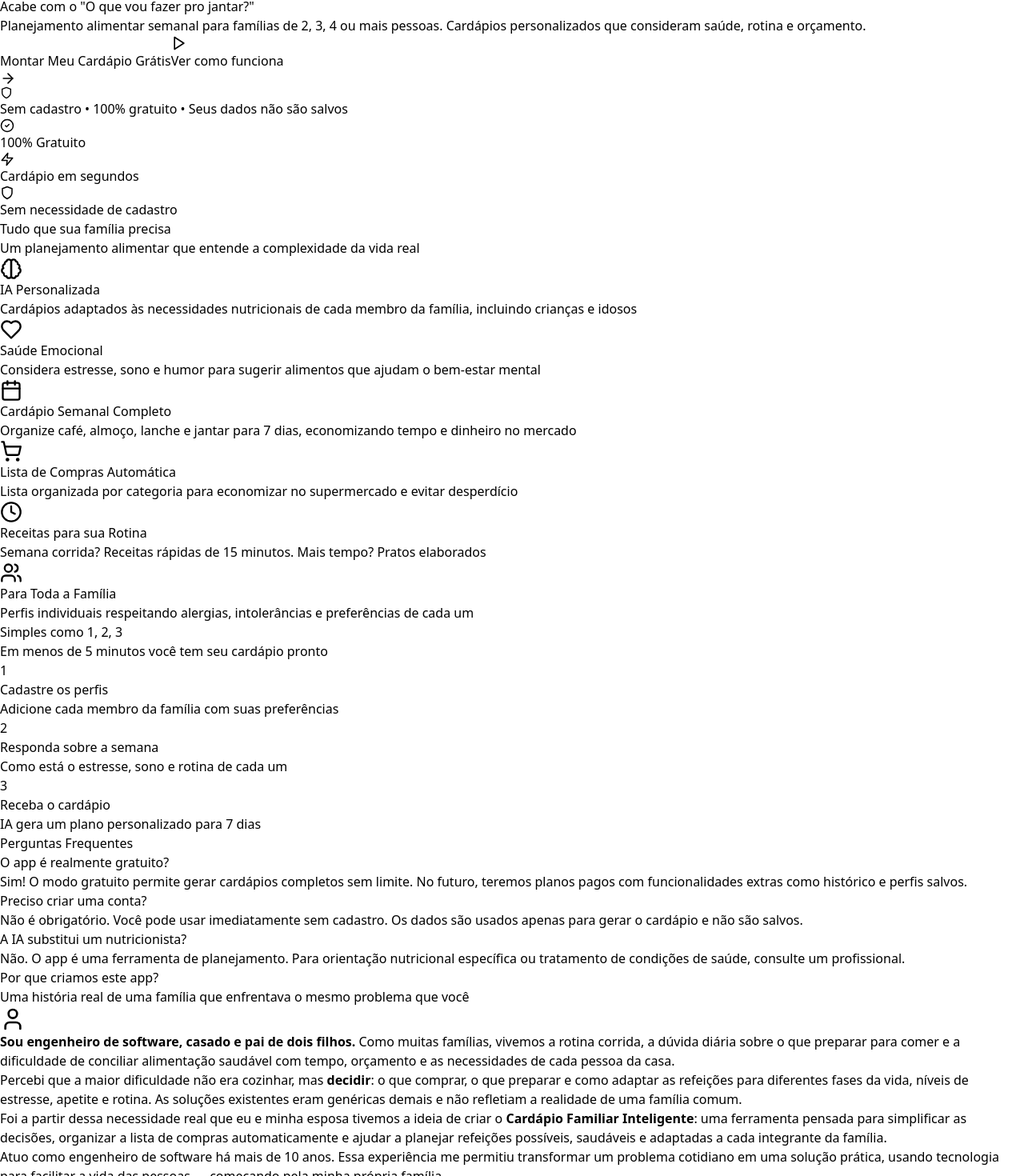
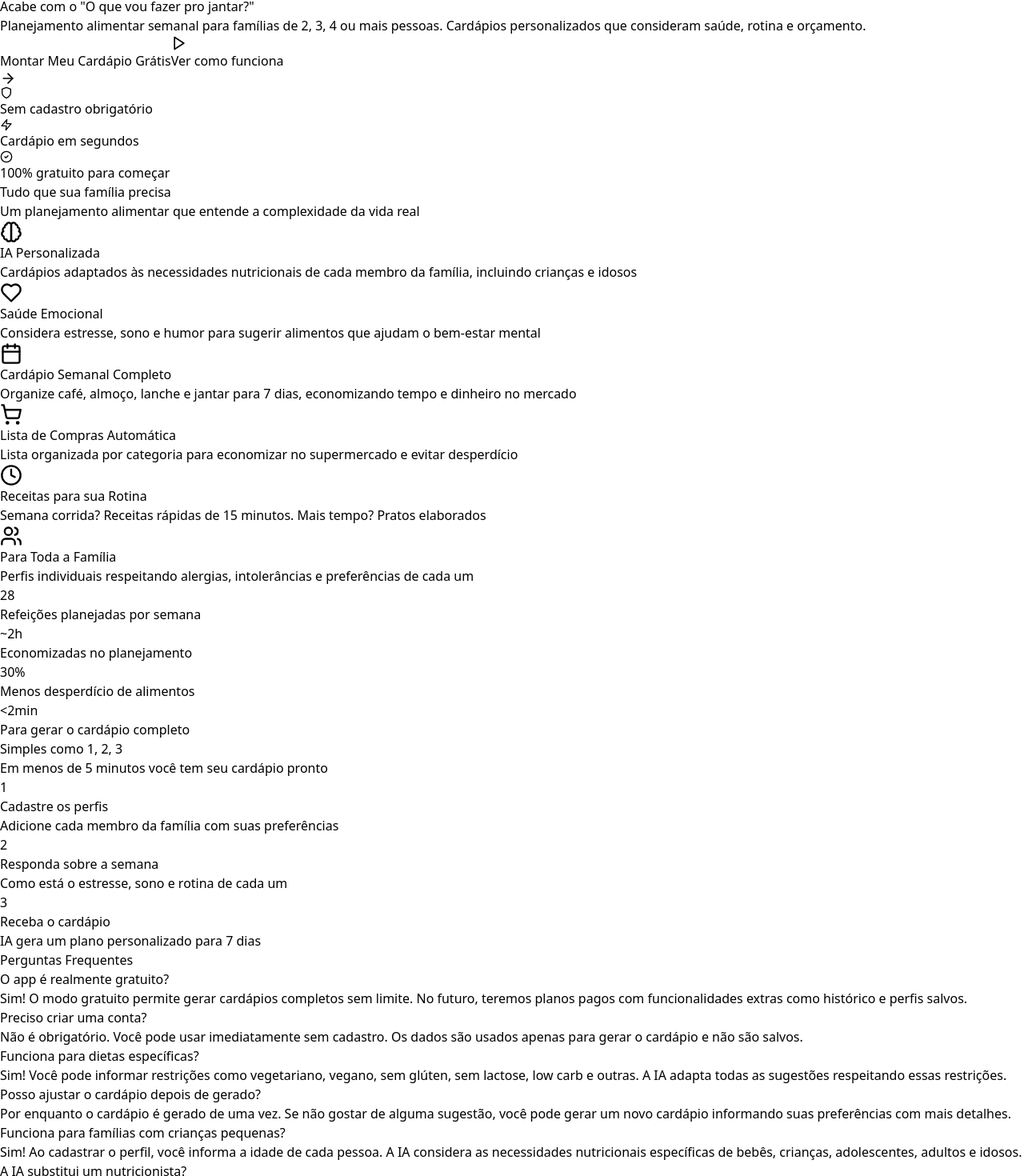
Before and after one commit to awernek/cardapio-familiar-inteligente, a React (Vite) app: page / in a window 1280 px wide. Shown: the part 120-1590 px from the top of the page at 80% size. Built offline with nearby package versions, Linux system fonts and the light colour scheme; no server answers.

Commit message:
feat(landing): melhorias visuais - FAQ expandido, stats, animacoes

```diff
--- a/src/components/LandingPage.jsx
+++ b/src/components/LandingPage.jsx
@@ -125,8 +125,20 @@ export const LandingPage = ({ onStartTrial, onLogin }) => {
       answer: "Não é obrigatório. Você pode usar imediatamente sem cadastro. Os dados são usados apenas para gerar o cardápio e não são salvos."
     },
     {
+      question: "Funciona para dietas específicas?",
+      answer: "Sim! Você pode informar restrições como vegetariano, vegano, sem glúten, sem lactose, low carb e outras. A IA adapta todas as sugestões respeitando essas restrições."
+    },
+    {
+      question: "Posso ajustar o cardápio depois de gerado?",
+      answer: "Por enquanto o cardápio é gerado de uma vez. Se não gostar de alguma sugestão, você pode gerar um novo cardápio informando suas preferências com mais detalhes."
+    },
+    {
+      question: "Funciona para famílias com crianças pequenas?",
+      answer: "Sim! Ao cadastrar o perfil, você informa a idade de cada pessoa. A IA considera as necessidades nutricionais específicas de bebês, crianças, adolescentes, adultos e idosos."
+    },
+    {
       question: "A IA substitui um nutricionista?",
-      answer: "Não. O app é uma ferramenta de planejamento. Para orientação nutricional específica ou tratamento de condições de saúde, consulte um profissional."
+      answer: "Não. O app é uma ferramenta de planejamento para facilitar o dia a dia. Para orientação nutricional específica, tratamento de condições de saúde ou dietas terapêuticas, consulte um profissional."
     },
   ];
 
@@ -152,25 +164,25 @@ export const LandingPage = ({ onStartTrial, onLogin }) => {
       <main role="main">
       <section className="container mx-auto px-4 py-12 sm:py-20">
         <div className="max-w-4xl mx-auto text-center">
-          <div className="inline-flex items-center gap-2 bg-green-100 text-green-700 px-4 py-2 rounded-full text-sm font-medium mb-6">
-            <Zap size={16} />
+          <div className="inline-flex items-center gap-2 bg-green-100 text-green-700 px-4 py-2 rounded-full text-sm font-medium mb-6 animate-fade-in-up">
+            <Zap size={16} className="animate-float" />
             Powered by Inteligência Artificial
           </div>
 
-          <h1 className="text-4xl sm:text-5xl lg:text-6xl font-bold text-gray-900 mb-6 leading-tight">
+          <h1 className="text-4xl sm:text-5xl lg:text-6xl font-bold text-gray-900 mb-6 leading-tight animate-fade-in-up animation-delay-100">
             Acabe com o
             <span className="text-green-600"> "O que vou fazer pro jantar?"</span>
           </h1>
 
-          <p className="text-xl sm:text-2xl text-gray-600 mb-8 max-w-2xl mx-auto">
+          <p className="text-xl sm:text-2xl text-gray-600 mb-8 max-w-2xl mx-auto animate-fade-in-up animation-delay-200">
             Planejamento alimentar semanal para famílias de 2, 3, 4 ou mais pessoas.
             Cardápios personalizados que consideram saúde, rotina e orçamento.
           </p>
 
-          <div className="flex flex-col sm:flex-row gap-4 justify-center">
+          <div className="flex flex-col sm:flex-row gap-4 justify-center animate-fade-in-up animation-delay-300">
             <button
               onClick={onStartTrial}
-              className="inline-flex items-center justify-center gap-2 bg-green-600 text-white px-8 py-4 rounded-xl font-semibold text-lg hover:bg-green-700 transition-all hover:scale-105 shadow-lg shadow-green-200 focus:outline-none focus:ring-2 focus:ring-green-500 focus:ring-offset-2"
+              className="inline-flex items-center justify-center gap-2 bg-green-600 text-white px-8 py-4 rounded-xl font-semibold text-lg hover:bg-green-700 transition-all hover:scale-105 shadow-lg shadow-green-200 focus:outline-none focus:ring-2 focus:ring-green-500 focus:ring-offset-2 btn-shine"
               aria-label="Começar a usar o aplicativo gratuitamente"
             >
               Montar Meu Cardápio Grátis
@@ -178,7 +190,7 @@ export const LandingPage = ({ onStartTrial, onLogin }) => {
             </button>
             <button
               onClick={() => setShowDemo(true)}
-              className="inline-flex items-center justify-center gap-2 bg-white text-gray-700 px-8 py-4 rounded-xl font-semibold text-lg hover:bg-gray-50 transition-colors border border-gray-200 focus:outline-none focus:ring-2 focus:ring-gray-500 focus:ring-offset-2"
+              className="inline-flex items-center justify-center gap-2 bg-white text-gray-700 px-8 py-4 rounded-xl font-semibold text-lg hover:bg-gray-50 transition-all border border-gray-200 focus:outline-none focus:ring-2 focus:ring-gray-500 focus:ring-offset-2 hover:scale-105"
               aria-label="Ver demonstração de como o aplicativo funciona"
             >
               <Play size={20} aria-hidden="true" />
@@ -186,27 +198,20 @@ export const LandingPage = ({ onStartTrial, onLogin }) => {
             </button>
           </div>
 
-          <p className="mt-6 text-sm text-gray-600 flex items-center justify-center gap-2">
-            <Shield size={16} />
-            Sem cadastro • 100% gratuito • Seus dados não são salvos
-          </p>
-        </div>
-      </section>
-
-      {/* Value Props */}
-      <section className="container mx-auto px-4 py-8">
-        <div className="flex flex-wrap items-center justify-center gap-6 sm:gap-10 text-gray-600 text-sm">
-          <div className="flex items-center gap-2">
-            <CheckCircle2 size={18} className="text-green-500" />
-            <span>100% Gratuito</span>
-          </div>
-          <div className="flex items-center gap-2">
-            <Zap size={18} className="text-yellow-500" />
-            <span>Cardápio em segundos</span>
-          </div>
-          <div className="flex items-center gap-2">
-            <Shield size={18} className="text-blue-500" />
-            <span>Sem necessidade de cadastro</span>
+          {/* Trust badges - informações únicas sem repetição */}
+          <div className="mt-8 flex flex-wrap items-center justify-center gap-4 sm:gap-8 text-sm text-gray-600 animate-fade-in-up animation-delay-400">
+            <div className="flex items-center gap-2 hover:text-green-600 transition-colors cursor-default">
+              <Shield size={16} className="text-green-500" />
+              <span>Sem cadastro obrigatório</span>
+            </div>
+            <div className="flex items-center gap-2 hover:text-yellow-600 transition-colors cursor-default">
+              <Zap size={16} className="text-yellow-500" />
+              <span>Cardápio em segundos</span>
+            </div>
+            <div className="flex items-center gap-2 hover:text-blue-600 transition-colors cursor-default">
+              <CheckCircle2 size={16} className="text-blue-500" />
+              <span>100% gratuito para começar</span>
+            </div>
           </div>
         </div>
       </section>
@@ -226,9 +231,10 @@ export const LandingPage = ({ onStartTrial, onLogin }) => {
           {features.map((feature, index) => (
             <div
               key={index}
-              className="bg-white rounded-2xl p-6 shadow-sm hover:shadow-md transition-shadow border border-gray-100"
+              className="bg-white rounded-2xl p-6 shadow-sm border border-gray-100 hover-lift"
+              style={{ animationDelay: `${index * 100}ms` }}
             >
-              <div className="w-12 h-12 bg-gray-50 rounded-xl flex items-center justify-center mb-4">
+              <div className="w-12 h-12 bg-gray-50 rounded-xl flex items-center justify-center mb-4 group-hover:scale-110 transition-transform">
                 {feature.icon}
               </div>
               <h3 className="font-semibold text-lg text-gray-900 mb-2">
@@ -239,6 +245,30 @@ export const LandingPage = ({ onStartTrial, onLogin }) => {
               </p>
             </div>
           ))}
+        </div>
+      </section>
+
+      {/* Stats Section */}
+      <section className="bg-gradient-to-r from-green-600 to-green-700 py-12 sm:py-16 overflow-hidden">
+        <div className="container mx-auto px-4">
+          <div className="grid grid-cols-2 lg:grid-cols-4 gap-8 max-w-4xl mx-auto text-center text-white">
+            <div className="transform hover:scale-110 transition-transform duration-300">
+              <div className="text-3xl sm:text-4xl font-bold mb-1">28</div>
+              <div className="text-green-100 text-sm sm:text-base">Refeições planejadas por semana</div>
+            </div>
+            <div className="transform hover:scale-110 transition-transform duration-300">
+              <div className="text-3xl sm:text-4xl font-bold mb-1">~2h</div>
+              <div className="text-green-100 text-sm sm:text-base">Economizadas no planejamento</div>
+            </div>
+            <div className="transform hover:scale-110 transition-transform duration-300">
+              <div className="text-3xl sm:text-4xl font-bold mb-1">30%</div>
+              <div className="text-green-100 text-sm sm:text-base">Menos desperdício de alimentos</div>
+            </div>
+            <div className="transform hover:scale-110 transition-transform duration-300">
+              <div className="text-3xl sm:text-4xl font-bold mb-1">&lt;2min</div>
+              <div className="text-green-100 text-sm sm:text-base">Para gerar o cardápio completo</div>
+            </div>
+          </div>
         </div>
       </section>
 
@@ -256,8 +286,8 @@ export const LandingPage = ({ onStartTrial, onLogin }) => {
 
           <div className="flex flex-col sm:flex-row gap-8 max-w-4xl mx-auto">
             {steps.map((step, index) => (
-              <div key={index} className="flex-1 text-center">
-                <div className="w-16 h-16 bg-green-100 text-green-600 rounded-full flex items-center justify-center text-2xl font-bold mx-auto mb-4">
+              <div key={index} className="flex-1 text-center group">
+                <div className="w-16 h-16 bg-green-100 text-green-600 rounded-full flex items-center justify-center text-2xl font-bold mx-auto mb-4 group-hover:bg-green-600 group-hover:text-white transition-all duration-300 group-hover:scale-110">
                   {step.number}
                 </div>
                 <h3 className="font-semibold text-lg text-gray-900 mb-2">
@@ -284,7 +314,7 @@ export const LandingPage = ({ onStartTrial, onLogin }) => {
           {faqs.map((faq, index) => (
             <div
               key={index}
-              className="bg-white rounded-2xl p-6 shadow-sm border border-gray-100"
+              className="bg-white rounded-2xl p-6 shadow-sm border border-gray-100 hover-lift"
             >
               <h3 className="font-semibold text-lg text-gray-900 mb-2">
                 {faq.question}
@@ -296,6 +326,18 @@ export const LandingPage = ({ onStartTrial, onLogin }) => {
           ))}
         </div>
       </section>
+
+      {/*
+        TODO: Testimonials Section - Oculto até ter depoimentos reais
+        Implementar de forma dinâmica buscando do banco de dados
+
+        Estrutura pronta em:
+        - 3 cards com gradientes (verde, azul, roxo)
+        - Avatar com iniciais
+        - 5 estrelas
+        - Nome, descrição e localização
+        - Animação hover-lift
+      */}
 
       {/* About Section */}
       <section className="bg-white py-16 sm:py-24" id="sobre">
@@ -340,8 +382,8 @@ export const LandingPage = ({ onStartTrial, onLogin }) => {
 
       {/* CTA Section */}
       <section className="container mx-auto px-4 py-16">
-        <div className="bg-gradient-to-r from-green-600 to-green-700 rounded-3xl p-8 sm:p-12 text-center text-white max-w-4xl mx-auto">
-          <ChefHat size={48} className="mx-auto mb-4 opacity-90" />
+        <div className="bg-gradient-to-r from-green-600 to-green-700 rounded-3xl p-8 sm:p-12 text-center text-white max-w-4xl mx-auto shadow-2xl">
+          <ChefHat size={48} className="mx-auto mb-4 opacity-90 animate-float" />
           <h2 className="text-3xl sm:text-4xl font-bold mb-4">
             Pronto para acabar com o estresse na cozinha?
           </h2>
@@ -351,7 +393,7 @@ export const LandingPage = ({ onStartTrial, onLogin }) => {
           </p>
           <button
             onClick={onStartTrial}
-            className="inline-flex items-center justify-center gap-2 bg-white text-green-700 px-8 py-4 rounded-xl font-semibold text-lg hover:bg-gray-100 transition-colors"
+            className="inline-flex items-center justify-center gap-2 bg-white text-green-700 px-8 py-4 rounded-xl font-semibold text-lg hover:bg-gray-100 transition-all hover:scale-105 shadow-lg"
           >
             Montar Meu Cardápio Agora
             <ArrowRight size={20} />
@@ -400,7 +442,7 @@ export const LandingPage = ({ onStartTrial, onLogin }) => {
       {/* Floating Contact Button */}
       <button
         onClick={() => setShowContact(true)}
-        className="fixed bottom-6 right-6 bg-green-600 text-white p-4 rounded-full shadow-lg hover:bg-green-700 transition-all hover:scale-110 z-40 focus:outline-none focus:ring-2 focus:ring-green-500 focus:ring-offset-2"
+        className="fixed bottom-6 right-6 bg-green-600 text-white p-4 rounded-full shadow-lg hover:bg-green-700 transition-all hover:scale-110 z-40 focus:outline-none focus:ring-2 focus:ring-green-500 focus:ring-offset-2 animate-pulse-soft"
         aria-label="Fale conosco - Abrir formulário de contato"
       >
         <MessageCircle size={24} aria-hidden="true" />
```
Also changed, not shown: src/index.css (+147 -0 lines).
